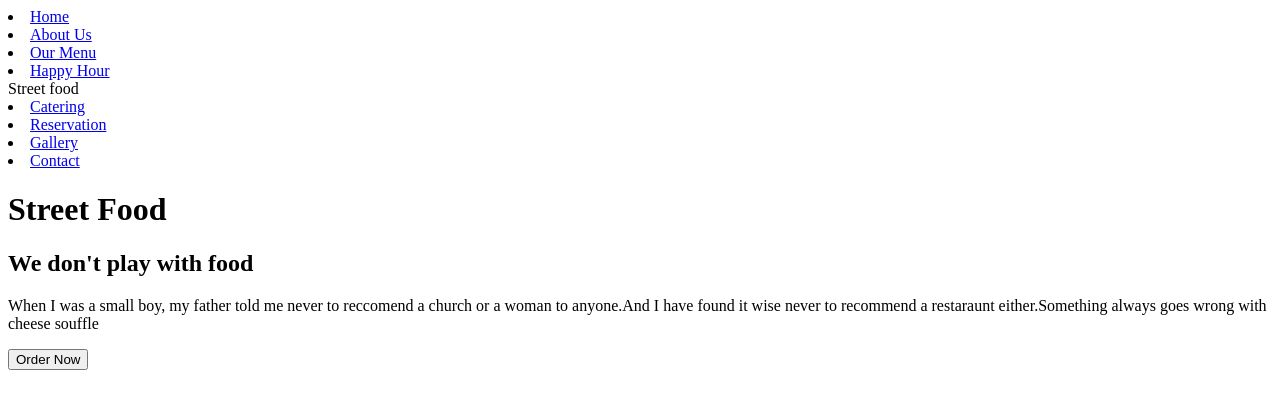
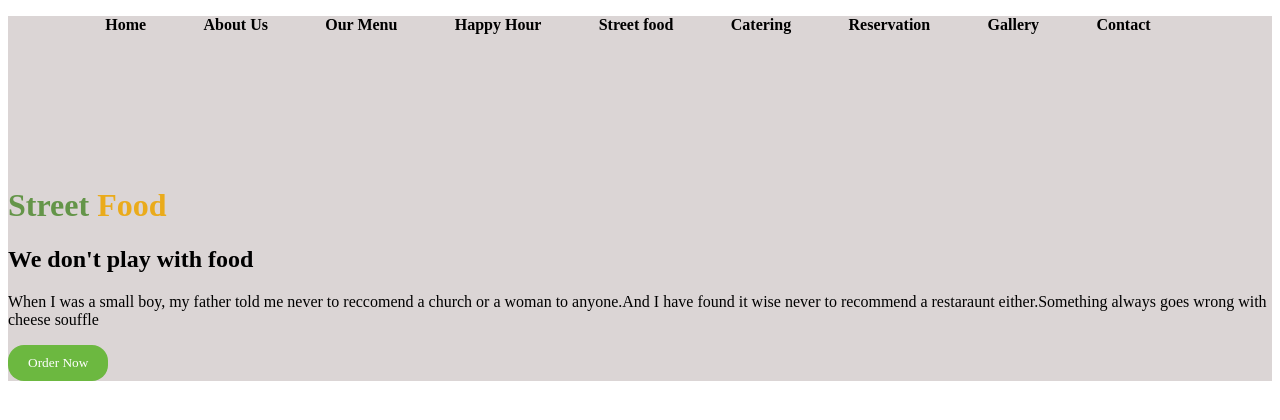
Before and after one commit to GraceMwende/street-food, a plain HTML site: page index.html in a window 1280 px wide. Drawn offline with Linux system fonts and the light colour scheme.

Commit message:
style banner section

```diff
--- a/index.css
+++ b/index.css
@@ -0,0 +1,40 @@
+*{
+  font-family: Poppins;
+}
+nav{
+  max-width: 1200px;
+  font-weight: 600;
+  min-height: 150px;
+}
+.banner{
+  background-color: rgb(219, 213, 213);
+  margin: 0 0 5px 0;
+
+}
+ul{
+  display: flex;
+  justify-content: space-evenly;
+}
+nav>ul>li{
+  list-style: none;
+}
+nav>ul>li>a{
+  text-decoration: none;
+  color: black;
+}
+.part1{
+color: #649549;
+}
+.part2{
+color:#EAAB1B;
+}
+.btn{
+  color: white;
+  background-color:#6CB840;
+  border:none;
+  padding: 10px 20px;
+  border-radius: 16px;
+}
+.wrap{
+  word-wrap: break-word;
+}
--- a/index.html
+++ b/index.html
@@ -5,9 +5,12 @@
   <meta http-equiv="X-UA-Compatible" content="IE=edge">
   <meta name="viewport" content="width=device-width, initial-scale=1.0">
   <title>Document</title>
+  <link rel="stylesheet" href="index.css">
 </head>
 <body>
+<div class="banner">
 <nav>
+<ul>
 <li><a href="#home">Home</a></li>
 <li><a href="#home">About Us</a></li>
 <li><a href="#home">Our Menu</a></li>
@@ -17,10 +20,14 @@ Street food
 <li><a href="#home">Reservation</a></li>
 <li><a href="#home">Gallery</a></li>
 <li><a href="#home">Contact</a></li>
+</ul>
 </nav>
-<h1>Street Food</h1>
+  <h1><span class="part1">Street </span><span class="part2">Food</span></h1>
 <h2>We don't play with food</h2>
+<div class="wrap">
 <p>When I was a small boy, my father told me never to reccomend a church or a woman to anyone.And I have found it wise never to recommend a restaraunt either.Something always goes wrong with cheese souffle</p>
-<button>Order Now</button>
+</div>
+<button class="btn">Order Now</button>
+</div>
 </body>
 </html>
```
